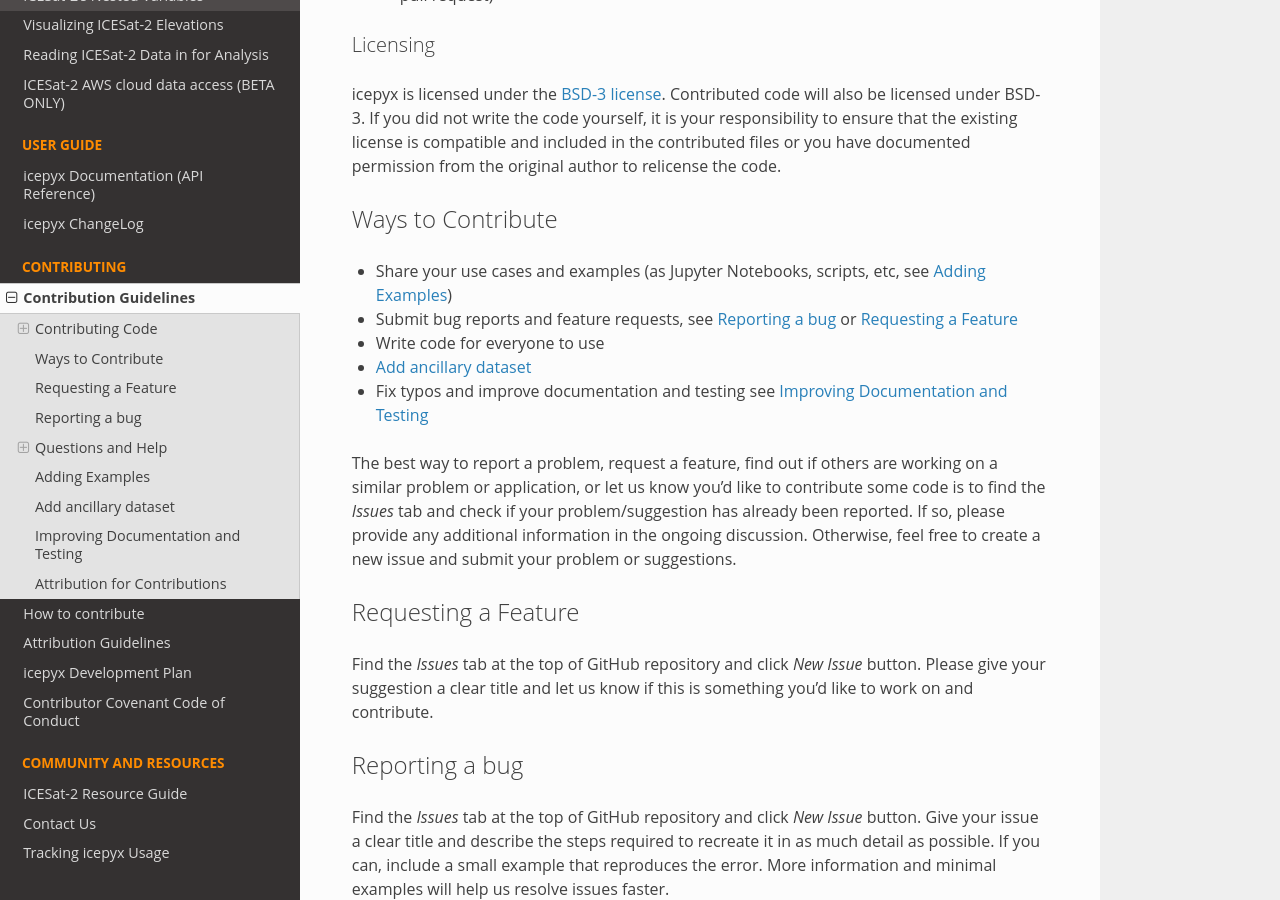
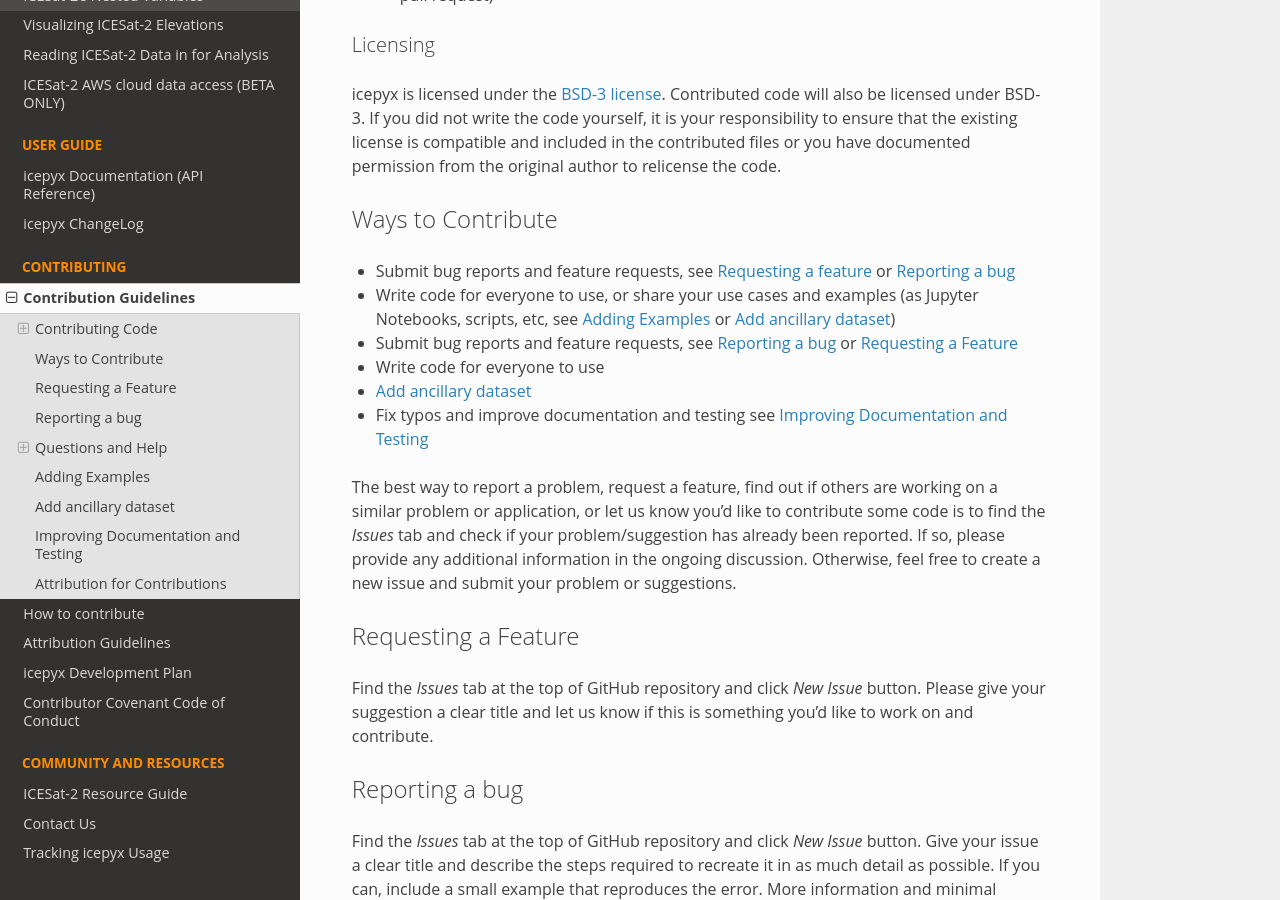
Before and after one commit to icesat2py/icepyx, a Sphinx documentation site: the page built from doc/source/contributing/contribution_guidelines.rst, in a window 1280 px wide and 900 px high, scrolled down 1620 px. Built offline with Sphinx 7.4.7 and the Read the Docs theme 2.0.0, drawn with Linux system fonts in a browser that asks for light colours; the version number could not be read and is left out.

Commit message:
Update doc/source/contributing/contribution_guidelines.rst
Co-authored-by: Zach Fair <48361714+zachghiaccio@users.noreply.github.com>

```diff
--- a/doc/source/contributing/contribution_guidelines.rst
+++ b/doc/source/contributing/contribution_guidelines.rst
@@ -57,7 +57,8 @@
 Ways to Contribute
 ------------------
 
-- Share your use cases and examples (as Jupyter Notebooks, scripts, etc, see `Adding Examples`_)
+- Submit bug reports and feature requests, see `Requesting a feature`_ or `Reporting a bug`_
+- Write code for everyone to use, or share your use cases and examples (as Jupyter Notebooks, scripts, etc, see `Adding Examples`_ or `Add ancillary dataset`_)
 - Submit bug reports and feature requests, see `Reporting a bug`_ or `Requesting a Feature`_
 - Write code for everyone to use
 - `Add ancillary dataset`_
```
